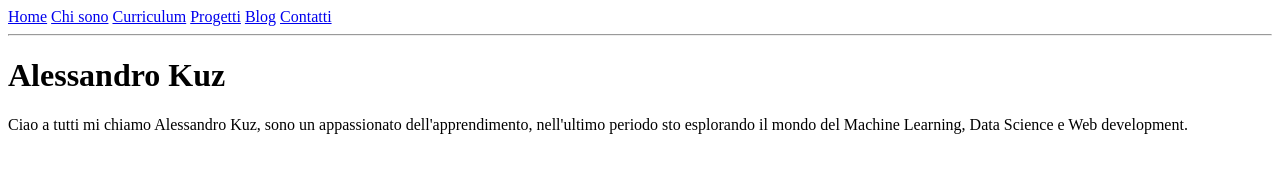
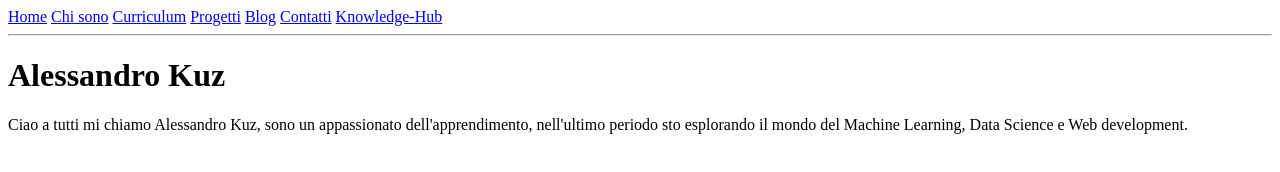
Before and after one commit to AlessandroKuz/alessandrokuz.github.io, a website: page aboutMe.html in a window 1280 px wide. Drawn offline with Linux system fonts and the light colour scheme.

Commit message:
feat: add Knoledge-Hub link

```diff
--- a/aboutMe.html
+++ b/aboutMe.html
@@ -12,6 +12,7 @@
       <a href="progetti.html">Progetti</a>
       <a href="blog.html">Blog</a>
       <a href="contatti.html">Contatti</a>
+      <a href="https://www.github.com/AlessandroKuz/Knowledge-Notes">Knowledge-Hub</a>
     </div>
     <hr />
     <h1>Alessandro Kuz</h1>
```
Also changed, not shown: blog.html (+1 -0 lines), contatti.html (+1 -0 lines), curriculum.html (+1 -0 lines), index.html (+1 -0 lines), progetti.html (+1 -0 lines).
